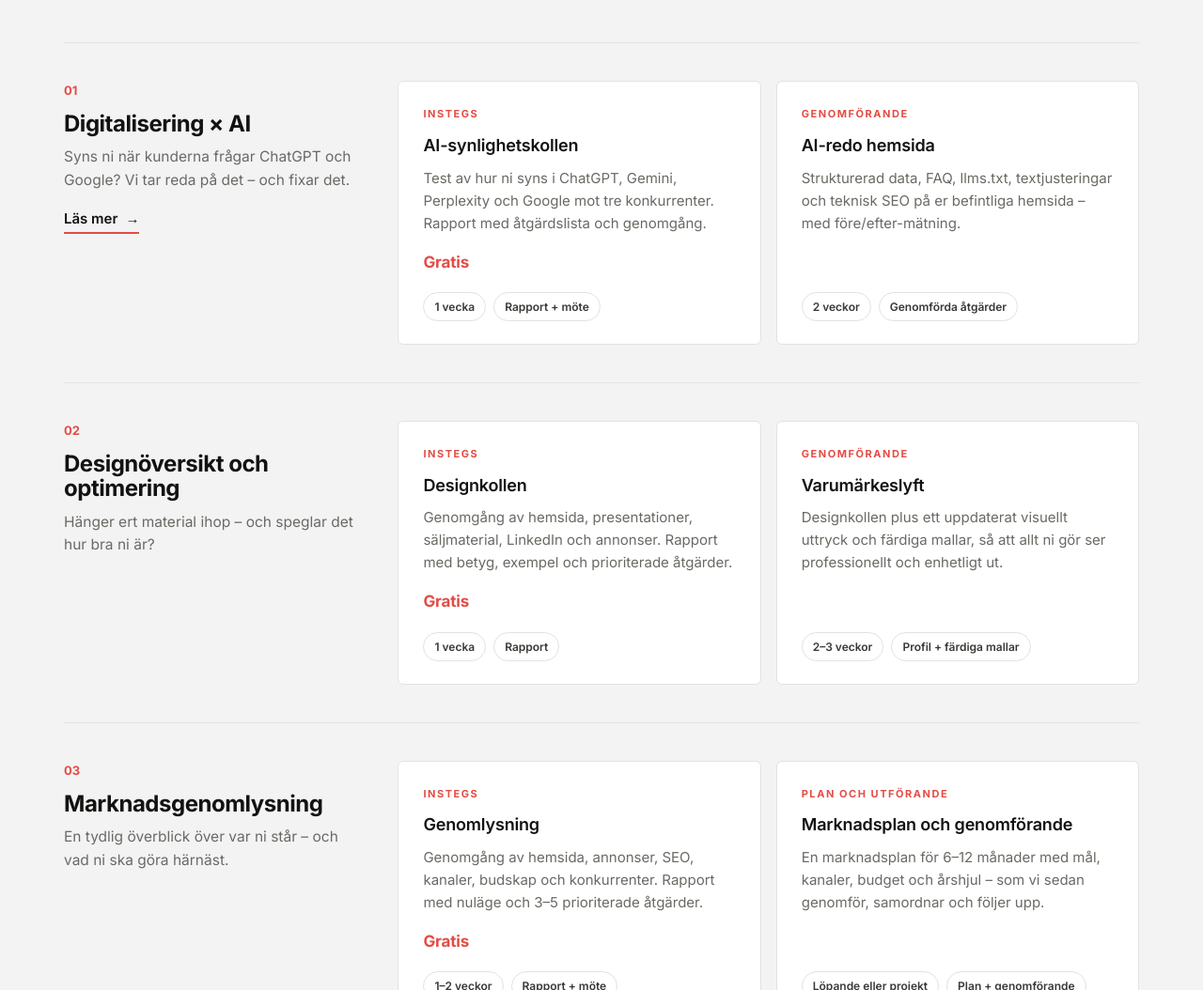
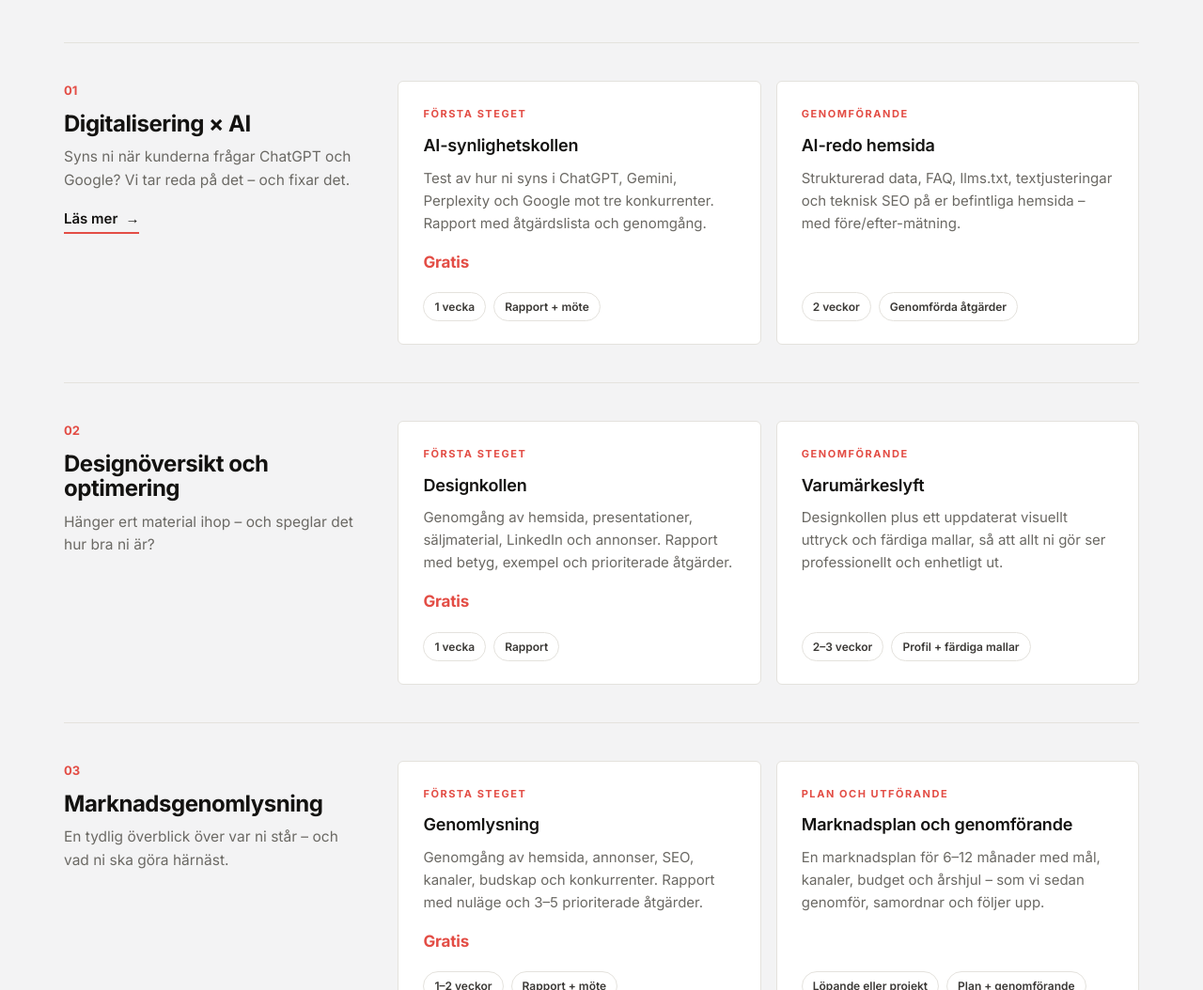
Before and after one commit to Flippmarketing/flippmarketing-hemsida, a plain HTML site: page index.html in a window 1280 px wide. Shown: the part 3523-4577 px from the top of the page at 94% size. Drawn offline with Linux system fonts and the light colour scheme.

Commit message:
Update index.html

```diff
--- a/index.html
+++ b/index.html
@@ -431,9 +431,9 @@ footer{background:var(--ink);color:rgba(248,245,239,.5);padding:40px 0;font-size
       <p class="lead">Avgränsade projekt med tydligt innehåll och fast pris. Börja smått – eller gå direkt på genomförandet.</p>
     </div>
     <div class="prows">
-      <div class="prow reveal"><div class="prow-head"><span class="pnum">01</span><h3>Digitalisering × AI</h3><p>Syns ni när kunderna frågar ChatGPT och Google? Vi tar reda på det – och fixar det.</p><a class="pmore" href="/digitalisering-ai/">Läs mer <span aria-hidden="true">→</span></a></div><div class="pcards"><article class="pcard"><div class="lvl">Instegs</div><h4>AI-synlighetskollen</h4><p>Test av hur ni syns i ChatGPT, Gemini, Perplexity och Google mot tre konkurrenter. Rapport med åtgärdslista och genomgång.</p><div class="pprice">Gratis</div><div class="meta"><span>1 vecka</span><span>Rapport + möte</span></div></article><article class="pcard"><div class="lvl">Genomförande</div><h4>AI-redo hemsida</h4><p>Strukturerad data, FAQ, llms.txt, textjusteringar och teknisk SEO på er befintliga hemsida – med före/efter-mätning.</p><div class="meta"><span>2 veckor</span><span>Genomförda åtgärder</span></div></article></div></div>
-      <div class="prow reveal"><div class="prow-head"><span class="pnum">02</span><h3>Designöversikt och optimering</h3><p>Hänger ert material ihop – och speglar det hur bra ni är?</p></div><div class="pcards"><article class="pcard"><div class="lvl">Instegs</div><h4>Designkollen</h4><p>Genomgång av hemsida, presentationer, säljmaterial, LinkedIn och annonser. Rapport med betyg, exempel och prioriterade åtgärder.</p><div class="pprice">Gratis</div><div class="meta"><span>1 vecka</span><span>Rapport</span></div></article><article class="pcard"><div class="lvl">Genomförande</div><h4>Varumärkeslyft</h4><p>Designkollen plus ett uppdaterat visuellt uttryck och färdiga mallar, så att allt ni gör ser professionellt och enhetligt ut.</p><div class="meta"><span>2–3 veckor</span><span>Profil + färdiga mallar</span></div></article></div></div>
-      <div class="prow reveal"><div class="prow-head"><span class="pnum">03</span><h3>Marknadsgenomlysning</h3><p>En tydlig överblick över var ni står – och vad ni ska göra härnäst.</p></div><div class="pcards"><article class="pcard"><div class="lvl">Instegs</div><h4>Genomlysning</h4><p>Genomgång av hemsida, annonser, SEO, kanaler, budskap och konkurrenter. Rapport med nuläge och 3–5 prioriterade åtgärder.</p><div class="pprice">Gratis</div><div class="meta"><span>1–2 veckor</span><span>Rapport + möte</span></div></article><article class="pcard"><div class="lvl">Plan och utförande</div><h4>Marknadsplan och genomförande</h4><p>En marknadsplan för 6–12 månader med mål, kanaler, budget och årshjul – som vi sedan genomför, samordnar och följer upp.</p><div class="meta"><span>Löpande eller projekt</span><span>Plan + genomförande</span></div></article></div></div>
+      <div class="prow reveal"><div class="prow-head"><span class="pnum">01</span><h3>Digitalisering × AI</h3><p>Syns ni när kunderna frågar ChatGPT och Google? Vi tar reda på det – och fixar det.</p><a class="pmore" href="/digitalisering-ai/">Läs mer <span aria-hidden="true">→</span></a></div><div class="pcards"><article class="pcard"><div class="lvl">Första steget</div><h4>AI-synlighetskollen</h4><p>Test av hur ni syns i ChatGPT, Gemini, Perplexity och Google mot tre konkurrenter. Rapport med åtgärdslista och genomgång.</p><div class="pprice">Gratis</div><div class="meta"><span>1 vecka</span><span>Rapport + möte</span></div></article><article class="pcard"><div class="lvl">Genomförande</div><h4>AI-redo hemsida</h4><p>Strukturerad data, FAQ, llms.txt, textjusteringar och teknisk SEO på er befintliga hemsida – med före/efter-mätning.</p><div class="meta"><span>2 veckor</span><span>Genomförda åtgärder</span></div></article></div></div>
+      <div class="prow reveal"><div class="prow-head"><span class="pnum">02</span><h3>Designöversikt och optimering</h3><p>Hänger ert material ihop – och speglar det hur bra ni är?</p></div><div class="pcards"><article class="pcard"><div class="lvl">Första steget</div><h4>Designkollen</h4><p>Genomgång av hemsida, presentationer, säljmaterial, LinkedIn och annonser. Rapport med betyg, exempel och prioriterade åtgärder.</p><div class="pprice">Gratis</div><div class="meta"><span>1 vecka</span><span>Rapport</span></div></article><article class="pcard"><div class="lvl">Genomförande</div><h4>Varumärkeslyft</h4><p>Designkollen plus ett uppdaterat visuellt uttryck och färdiga mallar, så att allt ni gör ser professionellt och enhetligt ut.</p><div class="meta"><span>2–3 veckor</span><span>Profil + färdiga mallar</span></div></article></div></div>
+      <div class="prow reveal"><div class="prow-head"><span class="pnum">03</span><h3>Marknadsgenomlysning</h3><p>En tydlig överblick över var ni står – och vad ni ska göra härnäst.</p></div><div class="pcards"><article class="pcard"><div class="lvl">Första steget</div><h4>Genomlysning</h4><p>Genomgång av hemsida, annonser, SEO, kanaler, budskap och konkurrenter. Rapport med nuläge och 3–5 prioriterade åtgärder.</p><div class="pprice">Gratis</div><div class="meta"><span>1–2 veckor</span><span>Rapport + möte</span></div></article><article class="pcard"><div class="lvl">Plan och utförande</div><h4>Marknadsplan och genomförande</h4><p>En marknadsplan för 6–12 månader med mål, kanaler, budget och årshjul – som vi sedan genomför, samordnar och följer upp.</p><div class="meta"><span>Löpande eller projekt</span><span>Plan + genomförande</span></div></article></div></div>
       <div class="prow reveal"><div class="prow-head"><span class="pnum">04</span><h3>Rapporter</h3><p>Kvartals- och årsrapporter som är snygga, korrekta och klara i tid.</p><div class="partner">I samarbete med <img src="assets/logo-prorata.png" alt="Pro Rata" width="357" height="93"></div><p style="font-size:14px">Pro Rata är etablerade i finansbranschen och arbetar med börsnoterade bolag. Tillsammans har vi tagit fram rapporter åt flera av deras kunder.</p></div><div class="pcards"><article class="pcard"><div class="lvl">Design</div><h4>Rapportdesign</h4><p>Vi designar er kvartals- eller årsrapport – layout, diagram, bilder, korrektur samt tryck- och webbfiler.</p><div class="meta"><span>Per rapport</span><span>Färdig rapport</span></div></article><article class="pcard"><div class="lvl">Tillägg</div><h4>Mall för kommande rapporter</h4><p>När rapporten är klar tar vi fram en mall baserad på designen – så att nästa rapport går snabbare och ser lika bra ut.</p><div class="pprice">Gratis</div><div class="meta"><span>Efter första rapporten</span><span>Mall + instruktion</span></div></article></div></div>
     </div>
     <p class="credit reveal"><b>Bra att veta:</b> AI-synlighetskollen, Designkollen och Genomlysningen är kostnadsfria – helt utan förpliktelser.</p>
```
